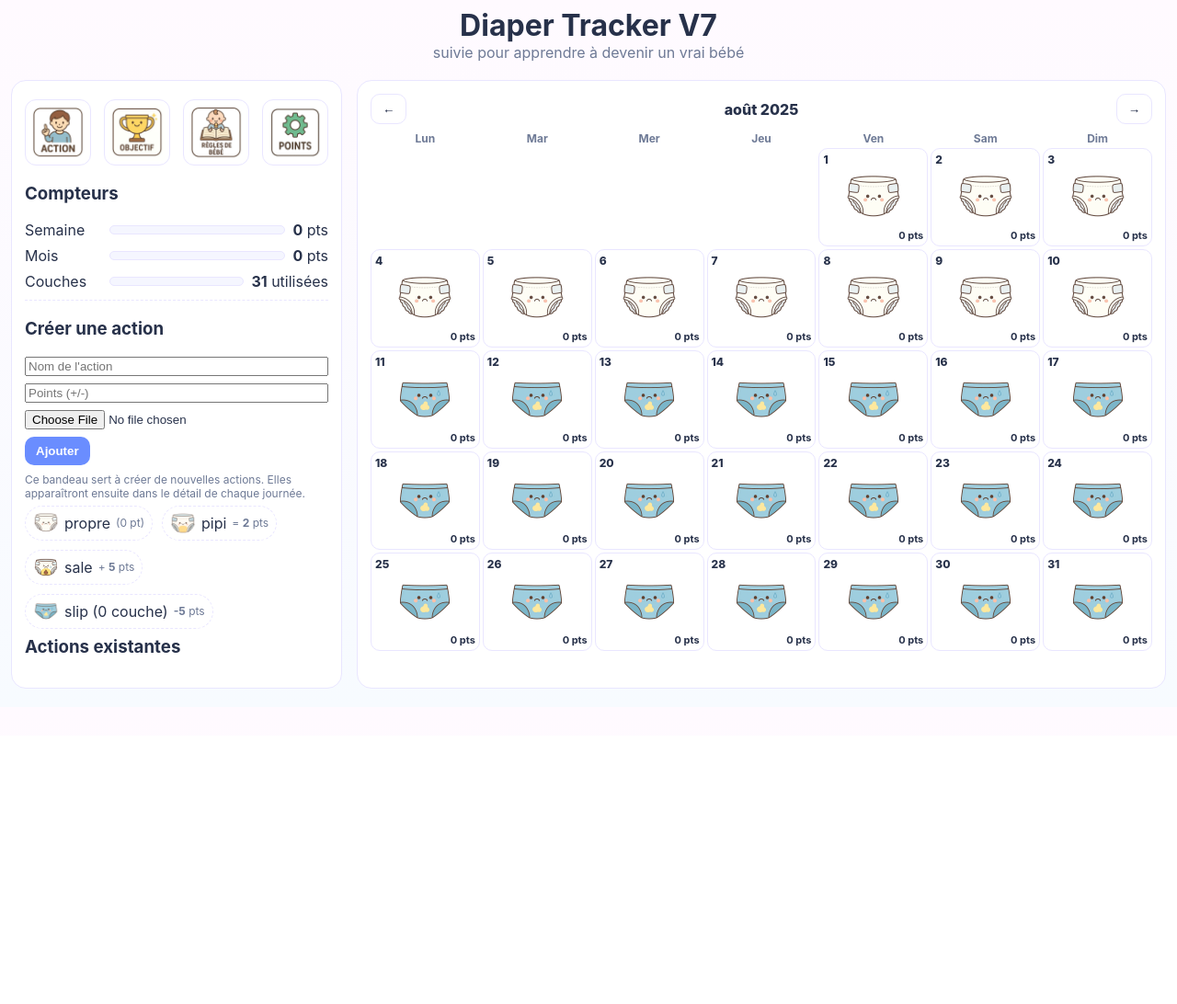
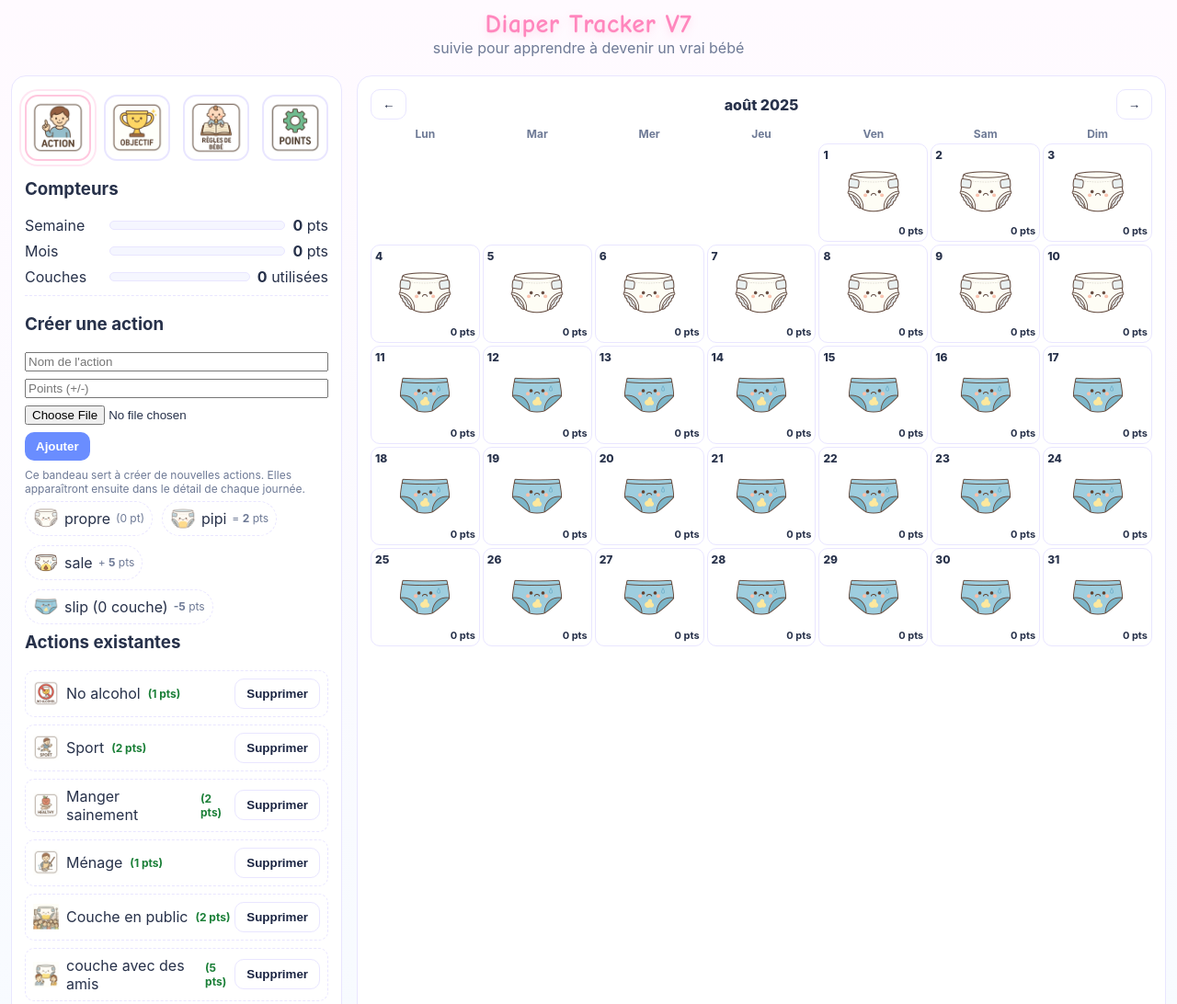
Before and after one commit to lestate025/lestate025.github.io, a plain HTML site: page index.html in a window 1280 px wide. Shown: the top 1092 px of the page at 92% size. Before the commit the page ends 800 px from the top, so only its background shows below. Drawn offline with Linux system fonts and the light colour scheme.

Commit message:
Add files via upload

```diff
--- a/index.html
+++ b/index.html
@@ -6,7 +6,16 @@
 <title>Diaper Tracker V7</title>
 <style>
 *{box-sizing:border-box}html,body{margin:0;padding:0}
-:root{--ink:#27314a;--muted:#6e7a96;--card:#fff;--brand:#6a8dff;--line:#e9e6ff;--green:#1a7f37;--red:#d32f2f}
+:root{
+  --ink:#27314a;
+  --muted:#6e7a96;
+  --card:#fff;
+  --brand:#6a8dff;
+  --line:#e9e6ff;
+  --green:#1a7f37;
+  --red:#d32f2f;
+  --pink:#ff9fc7;
+}
 body{font-family:ui-sans-serif,-apple-system,Segoe UI,Roboto,Arial;background:linear-gradient(180deg,#fffaff,#f7fbff);color:var(--ink)}
 .container{max-width:1320px;margin:8px auto;padding:12px;display:grid;grid-template-columns:360px 1fr;gap:16px}
 .panel,.calendar-card{background:#fff;border:1px solid var(--line);border-radius:16px;padding:14px}
@@ -14,15 +23,25 @@ body{font-family:ui-sans-serif,-apple-system,Segoe UI,Roboto,Arial;background:li
 .btn.ghost{background:transparent;border:1px solid var(--line);color:#1a2442}
 .grid{display:grid;gap:8px}
 .flex{display:flex;gap:8px;align-items:center;flex-wrap:wrap}
-h1{margin:8px 0 0;text-align:center}
+h1{
+  margin:10px 0 0;
+  text-align:center;
+  font-family:'Comic Sans MS','Baloo 2','Quicksand',cursive;
+  font-weight:800;
+  letter-spacing:.5px;
+  color:#ff86bd;
+  text-shadow:0 1px 0 #ffe3ef, 0 3px 8px rgba(255,134,189,.25);
+  font-size:28px;
+}
 .subtitle{text-align:center;color:var(--muted);margin-bottom:8px}
-.tabs{display:flex;gap:8px;margin:6px 0}
-.tab{padding:6px 10px;border:1px solid var(--line);border-radius:999px;cursor:pointer}
-.tab.active{background:#edf2ff;border-color:#c7d2fe}
+/* Onglets en images */
+.tabs{display:flex;gap:10px;margin:6px 0;justify-content:space-between}
+.tabs img.tab{width:72px;height:72px;padding:4px;border-radius:14px;border:2px solid var(--line);background:#fff;cursor:pointer;transition:.2s}
+.tabs img.tab.active{border-color:#ffc7de;box-shadow:0 0 0 4px #fff, 0 0 0 6px #ffe6f2}
 .tab-content{display:none}.tab-content.show{display:block}
 .cal-head{display:flex;justify-content:space-between;align-items:center;margin-bottom:8px}
 .month-label{font-weight:800}
-/* densifier le calendrier sans réduire la taille des miniatures */
+/* calendrier dense avec miniatures lisibles */
 .cal-grid{display:grid;grid-template-columns:repeat(7,minmax(80px,1fr));gap:3px}
 .day-head{color:var(--muted);text-align:center;font-weight:700;font-size:12px}
 .day{min-height:100px;border:1px solid var(--line);border-radius:10px;padding:4px;display:grid;grid-template-rows:auto 1fr auto;gap:2px;cursor:pointer;background:#fff}
@@ -36,7 +55,7 @@ h1{margin:8px 0 0;text-align:center}
 .progress{display:grid;gap:8px;margin-bottom:8px}
 .progress-row{display:grid;grid-template-columns:84px 1fr max-content;gap:8px;align-items:center}
 .progress-row .bar{height:10px;background:#f5f6ff;border:1px solid var(--line);border-radius:999px;overflow:hidden}
-.progress-row .bar>div{height:100%;width:0;background:linear-gradient(90deg,#bcd1ff,#6a8dff);transition:width .3s}
+.progress-row .bar>div{height:100%;width:0;background:linear-gradient(90deg,#ffdbec,#ff86bd);transition:width .3s}
 .stat-line{display:flex;justify-content:space-between;margin-top:4px}
 .small{color:#6e7a96;font-size:12px}
 .pos{color:#1a7f37;font-weight:700} .neg{color:#d32f2f;font-weight:700}
@@ -70,23 +89,26 @@ hr{border:none;border-top:1px dashed var(--line);margin:10px 0}
 <div class="subtitle">suivie pour apprendre à devenir un vrai bébé</div>
 <main class="container">
   <aside class="panel">
+    <!-- Onglets images -->
+    <div class="tabs">
+      <img class="tab active" data-tab="actions" src="images/action.webp" alt="Actions">
+      <img class="tab" data-tab="objectifs" src="images/objectif.webp" alt="Objectifs">
+      <img class="tab" data-tab="rules" src="images/regles-bebe.webp" alt="Règles de bébé">
+      <img class="tab" data-tab="points" src="images/points.webp" alt="Modifier points">
+    </div>
 
-    <div class="tabs" style="justify-content:space-between">
-      <img class="tab active" data-tab="actions" src="images/action.webp" alt="Actions" style="width:72px;height:72px;padding:4px;border-radius:12px;border:1px solid var(--line);background:#fff;cursor:pointer">
-      <img class="tab" data-tab="objectifs" src="images/objectif.webp" alt="Objectifs" style="width:72px;height:72px;padding:4px;border-radius:12px;border:1px solid var(--line);background:#fff;cursor:pointer">
-      <img class="tab" data-tab="rules" src="images/regles-bebe.webp" alt="Règles de bébé" style="width:72px;height:72px;padding:4px;border-radius:12px;border:1px solid var(--line);background:#fff;cursor:pointer">
-      <img class="tab" data-tab="points" src="images/points.webp" alt="Modifier points" style="width:72px;height:72px;padding:4px;border-radius:12px;border:1px solid var(--line);background:#fff;cursor:pointer">
-    </div>
     <div id="tab-actions" class="tab-content show">
       <h3>Compteurs</h3>
       <div class="progress">
-        <div class="progress-row"><div>Semaine</div><div class="bar"><div id="weeklyBar"></div></div><div><b id="weeklyPts">0</b> pts<br><span id="weeklyGoal" class="goal"></span></div></div>
-        <div class="progress-row"><div>Mois</div><div class="bar"><div id="monthlyBar"></div></div><div><b id="monthlyPts">0</b> pts<br><span id="monthlyGoal" class="goal"></span></div></div>
-      </div>
-      <div class="progress-row">
-        <div>Couches</div>
-        <div class="bar"><div id="diapersBar"></div></div>
-        <div><b id="monthDiapers">0</b> utilisées</div>
+        <div class="progress-row">
+          <div>Semaine</div><div class="bar"><div id="weeklyBar"></div></div><div><b id="weeklyPts">0</b> pts<br><span id="weeklyGoal" class="goal"></span></div>
+        </div>
+        <div class="progress-row">
+          <div>Mois</div><div class="bar"><div id="monthlyBar"></div></div><div><b id="monthlyPts">0</b> pts<br><span id="monthlyGoal" class="goal"></span></div>
+        </div>
+        <div class="progress-row">
+          <div>Couches</div><div class="bar"><div id="diapersBar"></div></div><div><b id="monthDiapers">0</b> utilisées</div>
+        </div>
       </div>
       <hr/>
 
@@ -101,6 +123,7 @@ hr{border:none;border-top:1px dashed var(--line);margin:10px 0}
         <small class="small">Ce bandeau sert à créer de nouvelles actions. Elles apparaîtront ensuite dans le détail de chaque journée.</small>
       </form>
 
+      <!-- Légende état -->
       <div class="legend-panel">
         <div class="it"><img id="imgClean" alt=""><span>propre</span><span class="small">(0 pt)</span></div>
         <div class="it"><img id="imgWet" alt=""><span>pipi</span><span class="small">= <b id="wetPts">2</b> pts</span></div>
@@ -209,8 +232,13 @@ hr{border:none;border-top:1px dashed var(--line);margin:10px 0}
 </div>
 
 <script>
-const KEYS={entries:'dt_v6_entries',tasks:'dt_v6_tasks',rules:'dt_v6_rules',images:'dt_v6_images',babyRules:'dt_v6_baby_rules'};
+// clés de stockage (V7)
+const KEYS={entries:'dt_v7_entries',tasks:'dt_v7_tasks',rules:'dt_v7_rules',images:'dt_v7_images',babyRules:'dt_v7_baby_rules'};
+
+// points par défaut
 let rules=JSON.parse(localStorage.getItem(KEYS.rules)||'null')||{wet:2,sale:5,zero:-5};
+
+// actions par défaut
 let tasks=JSON.parse(localStorage.getItem(KEYS.tasks)||'null')||[
  {id:'no_alcohol',name:'No alcohol',points:1,icon:'images/no_alcohol.webp'},
  {id:'exercise',name:'Sport',points:2,icon:'images/sport.webp'},
@@ -220,12 +248,16 @@ let tasks=JSON.parse(localStorage.getItem(KEYS.tasks)||'null')||[
  {id:'friends_diaper',name:'couche avec des amis',points:5,icon:'images/diaper_friend.webp'},
  {id:'diaper_family',name:'Porter des couches en famille',points:20,icon:'images/diaper_family.webp'}
 ];
+
+// assets images
 let images=JSON.parse(localStorage.getItem(KEYS.images)||'null')||{
  state_clean:'images/diaper_clean.webp',
  state_wet:'images/diaper_wet.webp',
  state_messy:'images/diaper_messy.webp',
  slip:'images/slip.webp'
 };
+
+// données des jours
 let entries=JSON.parse(localStorage.getItem(KEYS.entries)||'{}');
 let babyRules=JSON.parse(localStorage.getItem(KEYS.babyRules)||'[]');
 
@@ -239,7 +271,7 @@ function saveAll(){
 function ensureDay(k){ if(!entries[k]) entries[k]={diaperState:0,checks:{},diapersUsed:1}; }
 function fmt(d){return d.toISOString().slice(0,10);}
 
-// Legend images
+// Légende (mini)
 document.getElementById('imgClean').src=images.state_clean;
 document.getElementById('imgWet').src=images.state_wet;
 document.getElementById('imgMessy').src=images.state_messy;
@@ -248,16 +280,16 @@ document.getElementById('sw').src=images.state_wet;
 document.getElementById('sm').src=images.state_messy;
 document.getElementById('ss').src=images.slip;
 
-// Tabs
-document.querySelectorAll('.tab').forEach(t=>t.onclick=()=>{
-  document.querySelectorAll('.tab').forEach(x=>x.classList.remove('active'));
+// Tabs (images cliquables)
+document.querySelectorAll('.tabs .tab').forEach(t=>t.onclick=()=>{
+  document.querySelectorAll('.tabs .tab').forEach(x=>x.classList.remove('active'));
   document.querySelectorAll('.tab-content').forEach(x=>x.classList.remove('show'));
   t.classList.add('active'); document.getElementById('tab-'+t.dataset.tab).classList.add('show');
 });
 
+// --- Calcul points ---
+// version mutante (utilisée lors de l'édition d'un jour dans la modale)
 function dayPoints(key){
-  // *** Mutating version used when a day is edited ***
-
   ensureDay(key);
   const d = entries[key];
 
@@ -268,7 +300,7 @@ function dayPoints(key){
   const isZero = Number(d.diapersUsed) === 0;
   const zeroPenalty = isZero ? (Number.isFinite(zero) ? zero : -5) : 0;
 
-  // si 0 couche -> aucun point de couche (pas de wet/sale)
+  // si 0 couche -> aucun point de couche
   const diaperPts = isZero ? 0 : ((st >= 1 ? wetPts : 0) + (st === 2 ? salePts : 0));
 
   const checksPts = Object.entries(d.checks).reduce((sum, [id, v]) => {
@@ -281,8 +313,7 @@ function dayPoints(key){
   return diaperPts + checksPts + zeroPenalty;
 }
 
-
-// Non‑mutating calcul (ne crée pas d'entrée)
+// version non‑mutante (pour calendrier/compteurs sans créer d'entrées fantômes)
 function dayPointsSafe(key){
   const d = entries[key];
   if(!d) return 0;
@@ -299,7 +330,7 @@ function dayPointsSafe(key){
   return diaperPts + checksPts + zeroPenalty;
 }
 
-// Calendar
+// --- Calendrier ---
 const calGrid=document.getElementById('calGrid'); const monthLabel=document.getElementById('monthLabel'); let viewing=new Date(); viewing.setDate(1);
 function firstWeekday(y,m){return (new Date(y,m,1).getDay()+6)%7;}
 function daysInMonth(y,m){return new Date(y,m+1,0).getDate();}
@@ -310,28 +341,32 @@ function renderCalendar(){
   for(let i=0;i<firstWeekday(y,m);i++){const b=document.createElement('div');b.className='day';b.style.visibility='hidden';calGrid.appendChild(b);}
   const total=daysInMonth(y,m); const todayKey=fmt(new Date());
   for(let d=1; d<=total; d++){
-    const key=fmt(new Date(y,m,d,12)); if(!entries[key]) entries[key]={diaperState:0,checks:{},diapersUsed:1};
-    const st=entries[key].diaperState; const isFuture=key>todayKey;
+    const key=fmt(new Date(y,m,d,12));
+    const st=(entries[key]&&entries[key].diaperState)||0;
+    const isFuture=key>todayKey;
     let img=null;
-    if(Number(entries[key].diapersUsed)===0){ img=images.slip; }
+    if(entries[key] && Number(entries[key].diapersUsed)===0){ img=images.slip; }
     else if(!isFuture){ img = st===2?images.state_messy: st===1?images.state_wet: images.state_clean; }
     else { img=images.slip; } // jours futurs -> slip
-
     const cell=document.createElement('div'); cell.className='day';
-    cell.innerHTML=`<div class="num">${d}</div><div class="thumb">${img?`<img src="${img}" alt="">`:''}</div><div class="pts">${dayPoints(key)} pts</div>`;
+    cell.innerHTML=`<div class="num">${d}</div><div class="thumb">${img?`<img src="${img}" alt="">`:''}</div><div class="pts">${dayPointsSafe(key)} pts</div>`;
     cell.onclick=()=>openDay(key); calGrid.appendChild(cell);
   }
-  // weekly / monthly
-  function dayPointsLocal(k){return dayPoints(k);}
+  // weekly / monthly (sans créer d'entrées)
   const now=new Date(); const s=(d=>{const x=new Date(d);x.setHours(0,0,0,0);const k=(x.getDay()+6)%7;x.setDate(x.getDate()-k);return x;})(now);
-  let w=0; for(let i=0;i<7;i++){const d=new Date(s);d.setDate(s.getDate()+i); w+=dayPointsLocal(fmt(d));}
-  let mo=0; for(let d=1; d<=total; d++) mo+=dayPointsLocal(fmt(new Date(y,m,d,12)));
-  let used=0; for(let d=1; d<=total; d++){ const k=fmt(new Date(y,m,d,12)); if(entries[k]?.diapersUsed!=null) used+=Number(entries[k].diapersUsed)||0; }
-  document.getElementById('weeklyPts').textContent=w; document.getElementById('monthlyPts').textContent=mo;
+  let w=0; for(let i=0;i<7;i++){const d=new Date(s);d.setDate(s.getDate()+i); w+=dayPointsSafe(fmt(d));}
+  let mo=0; const todayKey3 = fmt(new Date()); for(let d=1; d<=total; d++){ const k = fmt(new Date(y,m,d,12)); if(k<=todayKey3) mo+=dayPointsSafe(k); }
+  // couches du mois : somme seulement jours passés+aujourd'hui et uniquement si une entrée existe
+  let used=0; const todayKey2 = fmt(new Date()); let elapsed=0; for(let d=1; d<=total; d++){ const k=fmt(new Date(y,m,d,12)); if(k<=todayKey2){ elapsed++; if(entries[k] && Number.isFinite(Number(entries[k].diapersUsed))) used += Number(entries[k].diapersUsed)||0; } }
+  const maxDiapers = Math.max(1, elapsed*4);
+
+  document.getElementById('weeklyPts').textContent=w;
+  document.getElementById('monthlyPts').textContent=mo;
   document.getElementById('weeklyBar').style.width=Math.min(100,Math.round(100*w/100))+'%';
   document.getElementById('monthlyBar').style.width=Math.min(100,Math.round(100*mo/400))+'%';
   document.getElementById('monthDiapers').textContent=used;
   document.getElementById('diapersBar').style.width=Math.min(100, Math.round(100*used/maxDiapers)) + '%';
+
   document.getElementById('weeklyGoal').textContent = (w>=80?'Bébé à sa maman':w>=50?'Apprentie bébé':w>=30?'Jeune enfant':'');
   document.getElementById('monthlyGoal').textContent = (mo>=300?'Vrai bébé':mo>=200?'devient un bébé':mo>=100?'Quitte le monde des adultes':'');
 }
@@ -339,7 +374,7 @@ renderCalendar();
 document.getElementById('prevMonth').onclick=()=>{viewing.setMonth(viewing.getMonth()-1);renderCalendar();};
 document.getElementById('nextMonth').onclick=()=>{viewing.setMonth(viewing.getMonth()+1);renderCalendar();};
 
-// Actions list + add
+// --- Liste des actions + création ---
 const taskList=document.getElementById('taskList');
 function renderTaskList(){
   taskList.innerHTML='';
@@ -364,7 +399,7 @@ document.getElementById('addTaskForm').onsubmit=(e)=>{
   if(file){const r=new FileReader(); r.onload=e=>add(e.target.result); r.readAsDataURL(file);} else add('images/diaper_clean.webp');
 };
 
-// Points editor
+// --- Éditeur de points ---
 function renderPointsEditor(){
   const host=document.getElementById('pointsTaskList'); host.innerHTML='';
   tasks.forEach((t,i)=>{
@@ -385,7 +420,7 @@ document.getElementById('savePoints').onclick=()=>{
   document.getElementById('zeroPts').textContent=rules.zero;
 };
 
-// Rules (règles de bébé)
+// --- Règles de bébé ---
 function renderRulesList(){
   const host=document.getElementById('rulesList'); host.innerHTML='';
   if(!babyRules.length){ host.innerHTML='<div class="small">Aucune règle pour le moment.</div>'; return; }
@@ -406,7 +441,7 @@ document.getElementById('clearRules').onclick=()=>{ babyRules=[]; saveAll(); };
 document.getElementById('closeR').onclick=()=>document.getElementById('rulesModal').classList.remove('show');
 document.getElementById('rb').onclick=()=>document.getElementById('rulesModal').classList.remove('show');
 
-// Day modal
+// --- Modale Jour ---
 const modal=document.getElementById('dayModal'); const mdDate=document.getElementById('mdDate'); const stateImg=document.getElementById('stateImg'); const checklist=document.getElementById('checklist'); const dayPtsEl=document.getElementById('dayPts'); let currentKey=null;
 function openDay(k){
   currentKey=k; ensureDay(k);
@@ -427,7 +462,7 @@ function openDay(k){
     p.classList.toggle('active', Number(entries[k].diapersUsed)===n);
     p.onclick=()=>{
       entries[k].diapersUsed=n;
-      if(n===0){ entries[k].diaperState=0; } // 0 couche => forcer propre et pénalité appliquée via rules.zero
+      if(n===0){ entries[k].diaperState=0; } // 0 couche => état propre + pénalité zero
       saveAll(); openDay(k); renderCalendar();
     };
   });
```
